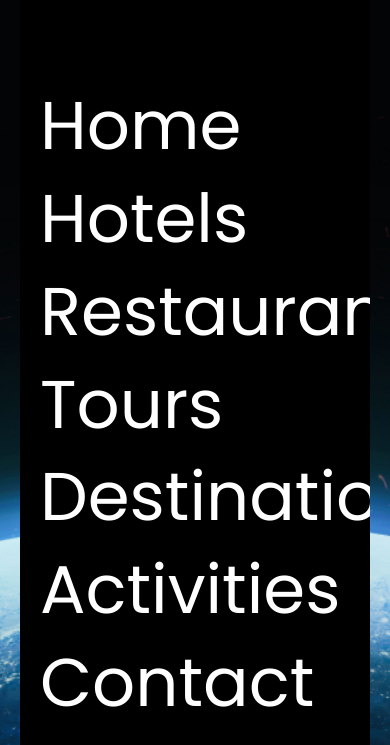
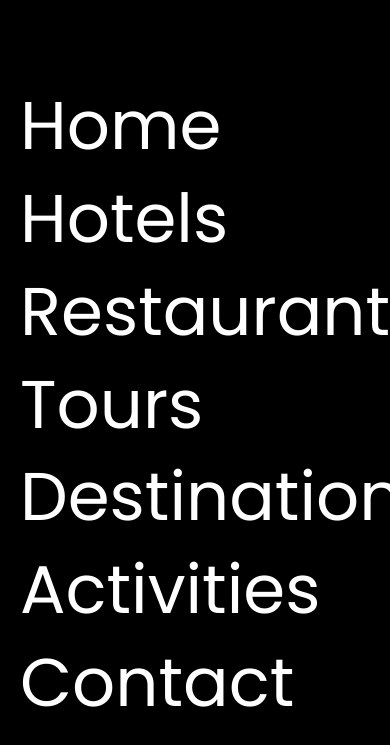
Before and after one commit to MarynaOgoreltseva/portfolio, a plain HTML site: page 2rism/index.html in a window 390 px wide. Shown: the part 95-840 px from the top of the page. Drawn offline with Linux system fonts and the light colour scheme.

Commit message:
question

```diff
--- a/2rism/css/styles.scss
+++ b/2rism/css/styles.scss
@@ -595,7 +595,6 @@ body {
 .wrap_nav-mobile {
     display: none;
 }
-
 @media screen and (max-width:1024px) {
     .nav__list {
         gap: 0 35px;
@@ -708,16 +707,18 @@ body {
      display: block;
  }
 // кусок для бургер меню чтоб меню выглядело развернутым
-    // .wrap {
-    //     //обнуляем падинг у врап, чтоб меню растянулось на весь экран
-    //     padding-left: 0;
-    //     padding-right: 0;
-    // }
+    .wrap {
+        //обнуляем падинг у врап, чтоб меню растянулось на весь экран
+        &.wrap_nav-mobile {
+            padding-left: 0;
+            padding-right: 0;
+        }
+    }
     // .wrap_header {
     //     display: none; //прячем лого и юзер
     // }
     .nav_mobile {
-        display: none;
+        // display: none;
             &.is-active {
                 display: block;
                 padding-top: 100px;
```
Also changed, not shown: 2rism/css/styles.css, 1 other file.
